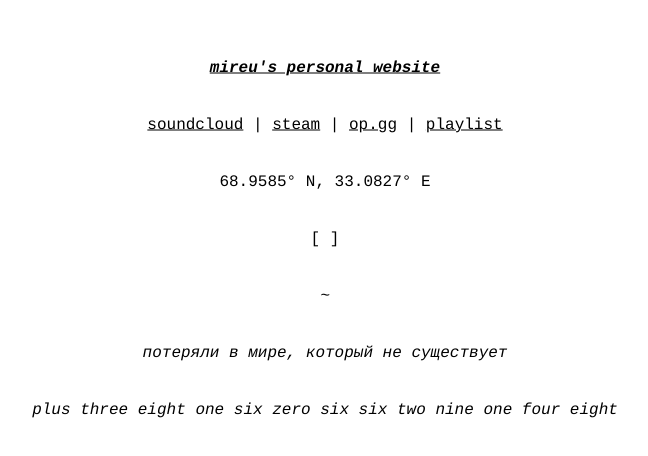
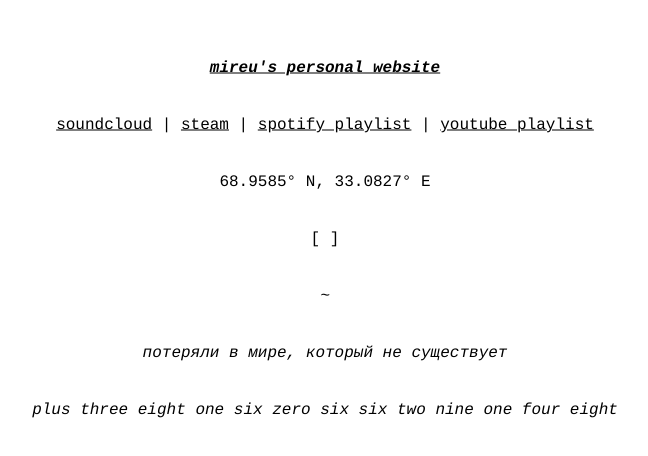
Before and after one commit to mireu1/mireu1.github.io, a plain HTML site: page index.html in a window 1280 px wide. Shown: the part 162-618 px from the top of the page, without its empty margins (315-963 px from the left). Drawn offline with nearby package versions, Linux system fonts and the light colour scheme.

Commit message:
Add files via upload

```diff
--- a/index.html
+++ b/index.html
@@ -34,7 +34,7 @@
 			<font face="courier"><u><em><strong>mireu's personal website</strong></em></u><br>
 			<br>
 			<br>
-			<a href="https://soundcloud.com/mireu1/">soundcloud</a> | <a href="https://steamcommunity.com/id/xdmireu">steam</a> | <a href="https://euw.op.gg/summoner/userName=tied+to+a+star">op.gg</a> | <a href="https://www.youtube.com/watch?v=88XaeRjv8hc&list=PLDdrJyG1IpA2Cm19yi3Jzn9j4QcSpVyOb">playlist</a><br>
+			<a href="https://soundcloud.com/mireu1/">soundcloud</a> | <a href="https://steamcommunity.com/id/xdmireu">steam</a> | <a href="https://open.spotify.com/user/elderlytadpole/playlist/110AyJUzrzCt5sLMYhaGWZ">spotify playlist</a> | <a href="https://www.youtube.com/watch?v=cW9VtUfzbeg&index=16&list=PLDdrJyG1IpA2Cm19yi3Jzn9j4QcSpVyOb">youtube playlist</a><br>
 			<br>
 			<br>
 			68.9585° N, 33.0827° E<br>
```
